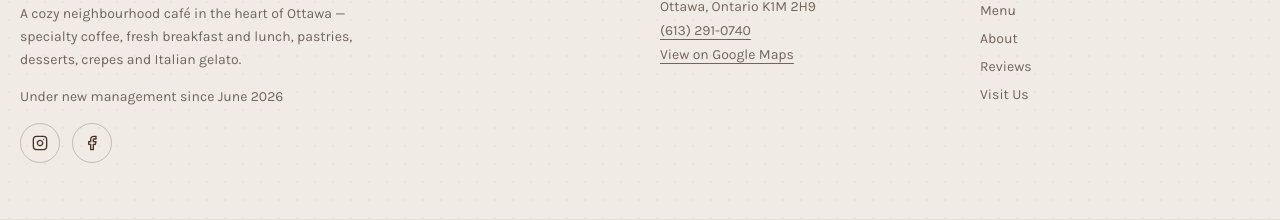
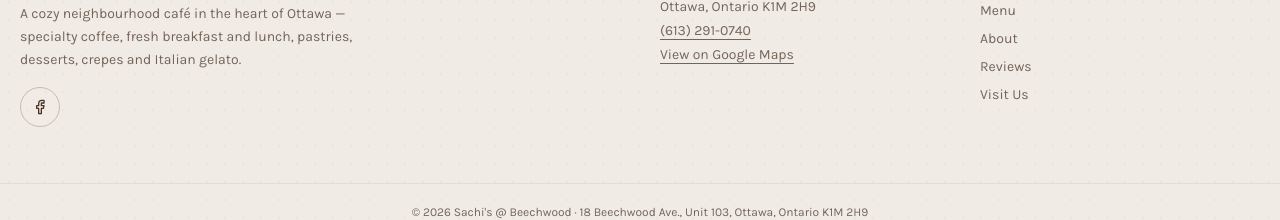
Before and after one commit to Saine936/Sachi-s-Beechwood, a React (Vite) app in the folder apps/web/: page /#/ in a window 1280 px wide. Shown: the part 4453-4673 px from the top of the page. Built offline with nearby package versions, Linux system fonts and the light colour scheme; the HTML template or start-up script is replaced by a standard one.

Commit message:
Updated changes with the web

```diff
--- a/apps/web/src/components/SiteLayout.jsx
+++ b/apps/web/src/components/SiteLayout.jsx
@@ -120,17 +120,7 @@
               A cozy neighbourhood café in the heart of Ottawa — specialty coffee, fresh breakfast
               and lunch, pastries, desserts, crepes and Italian gelato.
             </p>
-            <p className="mt-4 text-sm text-muted-foreground">
-              Under new management since June 2026
-            </p>
             <div className="mt-4 flex gap-3">
-              <a
-                href={business.social.instagram}
-                aria-label="Instagram"
-                className="inline-flex h-10 w-10 items-center justify-center rounded-full border border-primary/25 text-primary transition hover:bg-primary hover:text-primary-foreground"
-              >
-                <Instagram className="h-4 w-4" />
-              </a>
               <a
                 href={business.social.facebook}
                 aria-label="Facebook"
```
